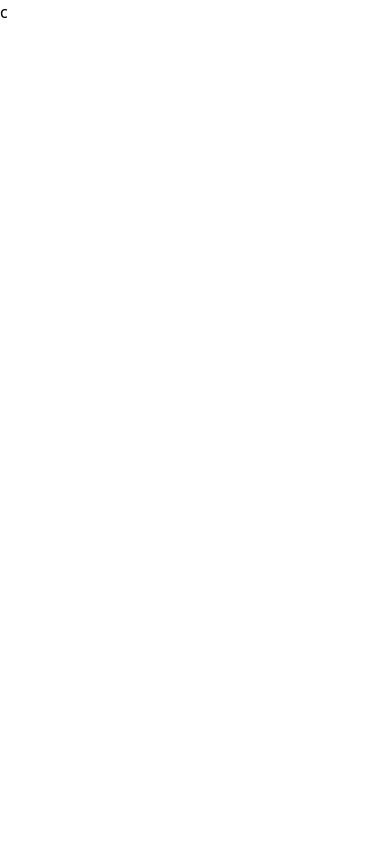
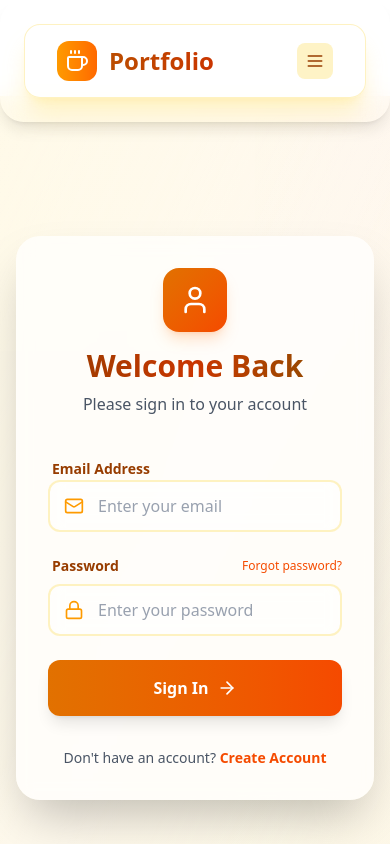
Before and after one commit to Sahilbagga297/PortFolio, a React (Vite) app in the folder frontend/: page /login in a window 390 px wide. Before the commit this address had no page. Shown: the top 844 px of the page. Built offline with nearby package versions, Linux system fonts and the light colour scheme.

Commit message:
mobile responsiveness

```diff
--- a/frontend/src/App.jsx
+++ b/frontend/src/App.jsx
@@ -1,11 +1,12 @@
 import React from 'react'
-import { Routes , Route, Router } from 'react-router-dom'
+import { Routes, Route, Router } from 'react-router-dom'
 import Layout from './components/Layout.jsx'
 import Home from './pages/Home.jsx'
 import About from './pages/About.jsx'
 import RegistrationForm from './pages/Contact.jsx'
 import Work from './pages/work.jsx'
 import Skills from './pages/skills.jsx'
+import Login from './pages/Login.jsx'
 
 const App = () => {
   return (
@@ -15,7 +16,8 @@ const App = () => {
         <Route path="about" element={<About />} />
         <Route path="contact" element={<RegistrationForm />} />
         <Route path="Skills" element={<Skills />} />
-      <Route path="Work" element={<Work />}/>
+        <Route path="Work" element={<Work />} />
+        <Route path="login" element={<Login />} />
       </Route>
     </Routes>
 
--- a/frontend/src/pages/Login.jsx
+++ b/frontend/src/pages/Login.jsx
@@ -1,2 +1,124 @@
-const Login = () => <div className = "p-8 text-center text-xl">This is the login page</div>
+import React, { useState } from 'react';
+import { Mail, Lock, ArrowRight, User } from 'lucide-react';
+
+const Login = () => {
+    const [formData, setFormData] = useState({
+        email: '',
+        password: ''
+    });
+    const [isSubmitting, setIsSubmitting] = useState(false);
+
+    const handleChange = (e) => {
+        setFormData({ ...formData, [e.target.name]: e.target.value });
+    };
+
+    const handleSubmit = (e) => {
+        e.preventDefault();
+        setIsSubmitting(true);
+        // Simulate login
+        setTimeout(() => {
+            setIsSubmitting(false);
+            alert('Login functionality coming soon!');
+        }, 1500);
+    };
+
+    return (
+        <div className="min-h-screen relative overflow-hidden flex items-center justify-center p-4">
+            {/* Animated Gradient Background - Consistent with other pages */}
+            <div className="absolute inset-0 bg-gradient-to-br from-amber-50 via-orange-50 to-yellow-50 animate-pulse"></div>
+            <div className="absolute inset-0 bg-gradient-to-tl from-amber-100/30 via-transparent to-orange-100/30 animate-pulse" style={{ animationDelay: '1s' }}></div>
+            <div className="absolute inset-0 bg-gradient-to-r from-yellow-50/50 via-amber-50/50 to-orange-50/50 animate-pulse" style={{ animationDelay: '2s' }}></div>
+
+            {/* Login Card */}
+            <div className="relative z-10 w-full max-w-md">
+                <div className="absolute inset-0 bg-white/70 backdrop-blur-sm rounded-3xl shadow-2xl"></div>
+                <div className="relative p-8 sm:p-10">
+
+                    {/* Header */}
+                    <div className="text-center mb-10">
+                        <div className="w-16 h-16 bg-gradient-to-br from-amber-600 to-orange-600 rounded-2xl flex items-center justify-center mx-auto mb-4 shadow-lg shadow-orange-500/20">
+                            <User className="w-8 h-8 text-white" />
+                        </div>
+                        <h2 className="text-3xl font-bold text-transparent bg-clip-text bg-gradient-to-r from-amber-800 via-orange-700 to-yellow-800 mb-2">
+                            Welcome Back
+                        </h2>
+                        <p className="text-gray-600">Please sign in to your account</p>
+                    </div>
+
+                    <form onSubmit={handleSubmit} className="space-y-6">
+                        {/* Email Field */}
+                        <div className="space-y-2">
+                            <label className="text-sm font-semibold text-amber-800 ml-1">Email Address</label>
+                            <div className="relative group">
+                                <input
+                                    type="email"
+                                    name="email"
+                                    value={formData.email}
+                                    onChange={handleChange}
+                                    className="w-full px-4 py-3 pl-12 border-2 border-amber-200/50 rounded-xl bg-white/50 backdrop-blur-sm transition-all duration-300 focus:outline-none focus:ring-4 focus:ring-amber-200/50 focus:border-amber-400 focus:bg-white text-gray-800 placeholder-gray-400 sm:text-sm"
+                                    placeholder="Enter your email"
+                                    required
+                                />
+                                <Mail className="w-5 h-5 text-amber-500 absolute left-4 top-1/2 -translate-y-1/2 transition-colors duration-300 group-focus-within:text-orange-600" />
+                            </div>
+                        </div>
+
+                        {/* Password Field */}
+                        <div className="space-y-2">
+                            <div className="flex justify-between items-center ml-1">
+                                <label className="text-sm font-semibold text-amber-800">Password</label>
+                                <a href="#" className="text-xs text-orange-600 hover:text-orange-700 font-medium hover:underline">Forgot password?</a>
+                            </div>
+                            <div className="relative group">
+                                <input
+                                    type="password"
+                                    name="password"
+                                    value={formData.password}
+                                    onChange={handleChange}
+                                    className="w-full px-4 py-3 pl-12 border-2 border-amber-200/50 rounded-xl bg-white/50 backdrop-blur-sm transition-all duration-300 focus:outline-none focus:ring-4 focus:ring-amber-200/50 focus:border-amber-400 focus:bg-white text-gray-800 placeholder-gray-400 sm:text-sm"
+                                    placeholder="Enter your password"
+                                    required
+                                />
+                                <Lock className="w-5 h-5 text-amber-500 absolute left-4 top-1/2 -translate-y-1/2 transition-colors duration-300 group-focus-within:text-orange-600" />
+                            </div>
+                        </div>
+
+                        {/* Submit Button */}
+                        <button
+                            type="submit"
+                            disabled={isSubmitting}
+                            className={`w-full bg-gradient-to-r from-amber-600 to-orange-600 text-white font-bold py-4 px-6 rounded-xl hover:from-amber-700 hover:to-orange-700 focus:outline-none focus:ring-4 focus:ring-amber-200 transition-all duration-300 transform hover:scale-[1.02] shadow-lg hover:shadow-xl flex items-center justify-center space-x-2 group ${isSubmitting ? 'opacity-70 cursor-wait' : ''}`}
+                        >
+                            {isSubmitting ? (
+                                <>
+                                    <svg className="animate-spin -ml-1 mr-3 h-5 w-5 text-white" xmlns="http://www.w3.org/2000/svg" fill="none" viewBox="0 0 24 24">
+                                        <circle className="opacity-25" cx="12" cy="12" r="10" stroke="currentColor" strokeWidth="4"></circle>
+                                        <path className="opacity-75" fill="currentColor" d="M4 12a8 8 0 018-8V0C5.373 0 0 5.373 0 12h4zm2 5.291A7.962 7.962 0 014 12H0c0 3.042 1.135 5.824 3 7.938l3-2.647z"></path>
+                                    </svg>
+                                    <span>Signing In...</span>
+                                </>
+                            ) : (
+                                <>
+                                    <span>Sign In</span>
+                                    <ArrowRight className="w-5 h-5 group-hover:translate-x-1 transition-transform duration-300" />
+                                </>
+                            )}
+                        </button>
+                    </form>
+
+                    {/* Footer */}
+                    <div className="mt-8 text-center">
+                        <p className="text-gray-600 text-sm">
+                            Don't have an account?{' '}
+                            <a href="#" className="font-bold text-orange-600 hover:text-orange-700 hover:underline transition-colors duration-300">
+                                Create Account
+                            </a>
+                        </p>
+                    </div>
+                </div>
+            </div>
+        </div>
+    );
+};
+
 export default Login;
--- a/frontend/src/pages/work.jsx
+++ b/frontend/src/pages/work.jsx
@@ -21,7 +21,7 @@ const Work = () => {
       id: 2,
       title: "Pollusense",
       description: "A full stack web application developed for real time Air Quality monitoring and alert system when AQI reaches a threshold.",
-      technologies: ["React", "MongoDB", "Nodejs", "Express", "IOT", "Socket.io" , "World-Air-Quality-Index API"],
+      technologies: ["React", "MongoDB", "Nodejs", "Express", "IOT", "Socket.io", "World-Air-Quality-Index API"],
       image: pollsenseimg,
       github: "https://github.com/Sahilbagga297/Pollusense",
       live: "#",
@@ -66,10 +66,10 @@ const Work = () => {
         <div className="absolute inset-0 bg-gradient-to-r from-amber-200/30 to-orange-300/20 rounded-full blur-3xl"></div>
         <div className="relative z-10 px-6 py-16">
           <div className="max-w-7xl mx-auto text-center">
-            <h1 className="text-5xl md:text-7xl font-bold text-slate-900 mb-6">
+            <h1 className="text-4xl sm:text-5xl md:text-7xl font-bold text-slate-900 mb-6">
               My <span className="bg-gradient-to-r from-amber-500 to-orange-500 bg-clip-text text-transparent">Work</span>
             </h1>
-            <p className="text-xl text-slate-600 max-w-3xl mx-auto">
+            <p className="text-lg sm:text-xl text-slate-600 max-w-3xl mx-auto">
               Explore my latest projects and creative solutions. Each project represents a unique challenge
               and showcases my skills in modern web development.
             </p>
```
Also changed, not shown: frontend/src/pages/About.jsx (+6 -6 lines), frontend/src/pages/Contact.jsx (+14 -19 lines), frontend/src/pages/Home.jsx (+8 -8 lines), frontend/src/pages/skills.jsx (+21 -22 lines). Lines whose indentation alone changed are shown as unchanged.
